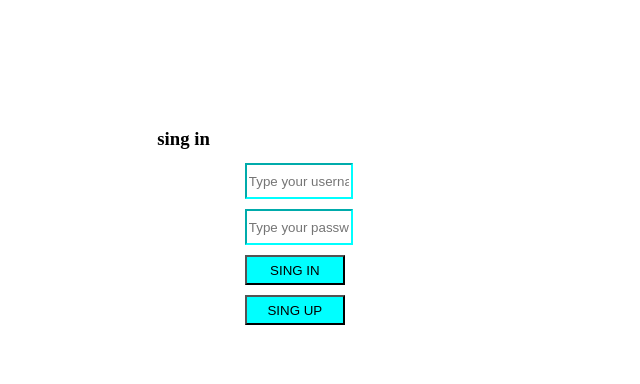
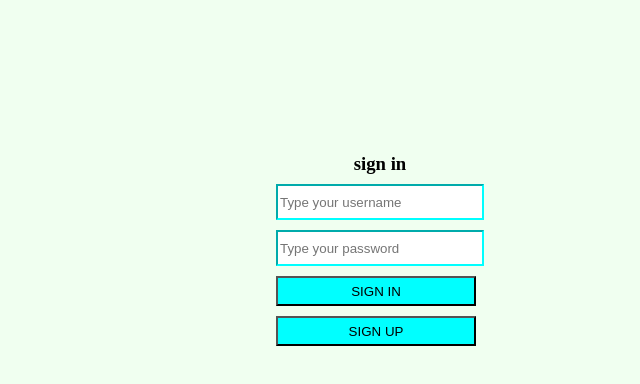
Before and after one commit to Hanbat-Study/duna-todo, a plain HTML site: page 로그인, 회원가입 페이지/signin.html in a window 1280 px wide. Shown: the whole page, without its empty margins (260-900 px from the left). Drawn offline with Linux system fonts and the light colour scheme.

Commit message:
fix: 디자인 수정 및 div 요소 삭제

```diff
--- a/로그인, 회원가입 페이지/signin.css
+++ b/로그인, 회원가입 페이지/signin.css
@@ -1,32 +1,35 @@
 *{
     margin: 0px;
+    background-color: honeydew;
 }
 
 section{
-    margin-left: 30%;
-    margin-top: 10%;
+    align-items: center;
     display: flex;
     justify-content: center;
-    height: max-content;
+    height: 500px;
+}
+
+h3{
+    margin: 4px;
 }
 
 .container{
     display: flex;
     flex-direction: column;
-    width: 80%;
-    margin: 30px;
-
+    text-align: center;
 }
 
 .container>input{
-    width: 100px;
+    width: 200px;
     height: 30px;
     margin: 5px;
+    background-color: white;
     border-color: aqua;
 }
 
 .container>button{
-    width: 100px;
+    width: 200px;
     height:30px;
     margin: 5px;
     background-color: aqua;
--- a/로그인, 회원가입 페이지/signin.html
+++ b/로그인, 회원가입 페이지/signin.html
@@ -16,17 +16,15 @@
       <!-- 여기에서 페이지를 만들어 주세요 -->
 
       <!-- <form> -->
-      <div>
-        <h3> sing in</h3>
-      </div>
+      <div class="container">
+        <h3> sign in</h3>
 
-      <div class="container">
         <input type="text" id="username" placeholder="Type your username" name="username" required>
 
         <input type="password" id="password" placeholder="Type your password" name="password" required>
 
-        <button id="singin_btn">SING IN</button>
-        <button id="singup_btn" type="button">SING UP</button>
+        <button id="signin_btn">SIGN IN</button>
+        <button id="signup_btn" type="button">SIGN UP</button>
       </div>
       <!-- </form> -->
 
```
